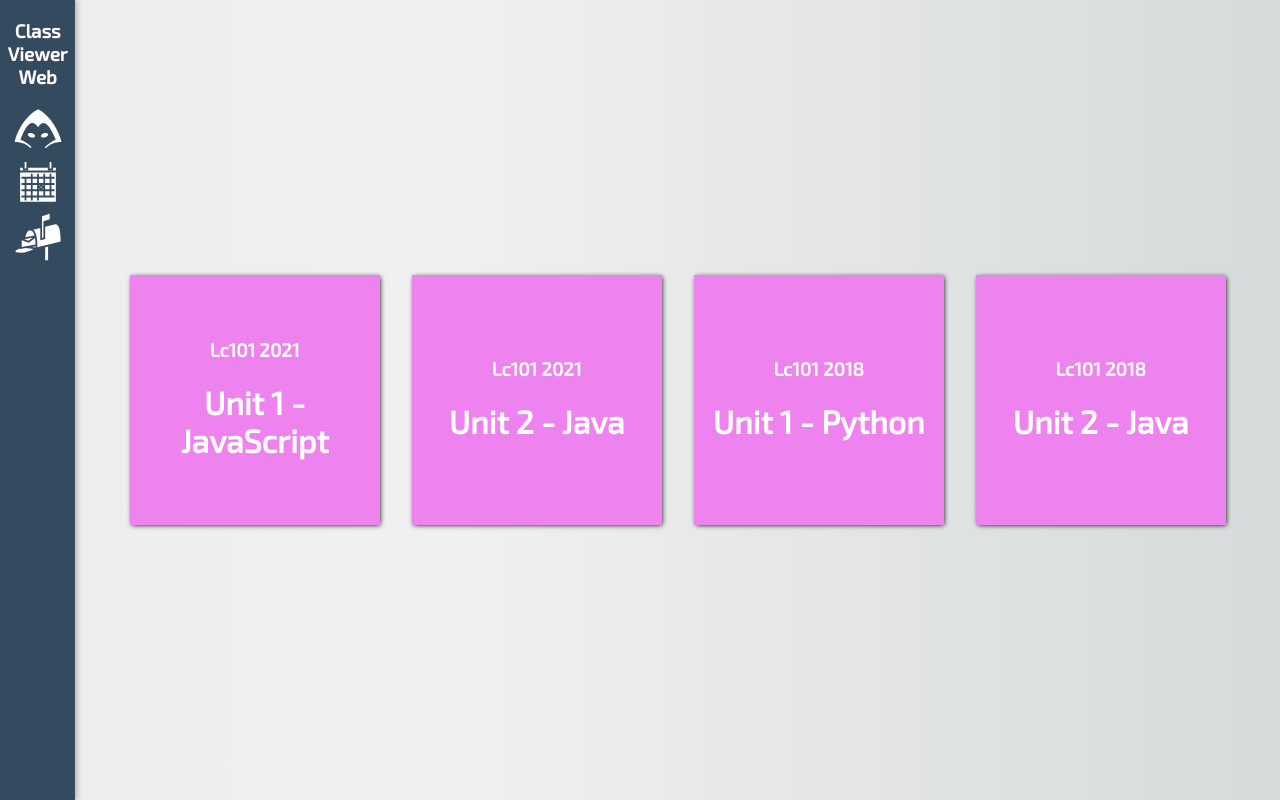
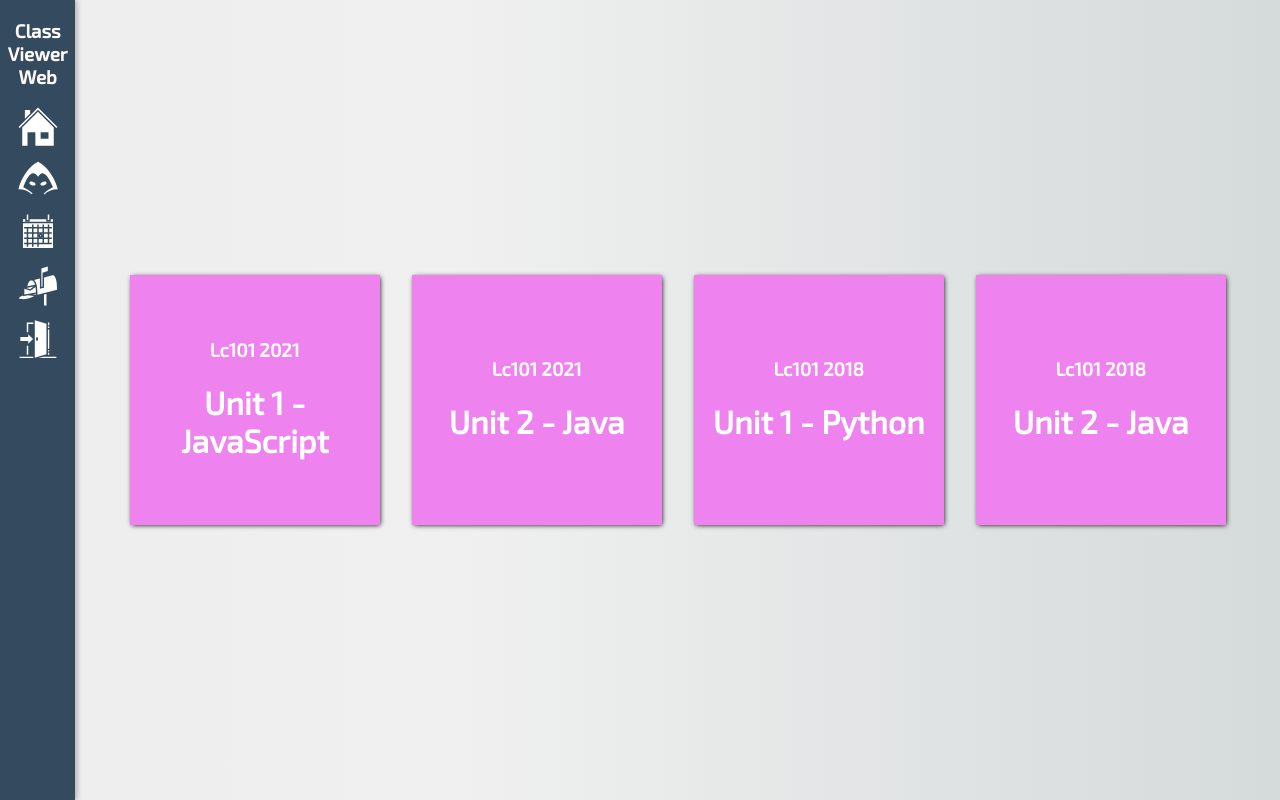
Before and after one commit to theodoremoreland/ClassViewerWeb, a React (Create React App) app in the folder front-end/: page / in a window 1280 px wide. Built offline with nearby package versions, Linux system fonts and the light colour scheme.

Commit message:
added temp icons and updated with transitions and resize

```diff
--- a/front-end/src/App.tsx
+++ b/front-end/src/App.tsx
@@ -6,7 +6,12 @@ import Panel from './components/Panel';
 import Card from './components/Card';
 
 // Icons
-import { GiCalendar, GiMailbox, GiHood } from "react-icons/gi";
+import { GiCalendar
+  , GiMailbox
+  , GiHood
+  , GiExitDoor
+  , GiHouse
+} from "react-icons/gi";
 
 // Styles
 import './App.css';
@@ -15,7 +20,7 @@ function App() {
   return (
     <>
       <div id="controlPanelContainer">
-        <Panel title="Class Viewer Web" icons={[ GiHood, GiCalendar, GiMailbox,]} />
+        <Panel title="Class Viewer Web" icons={[ GiHouse, GiHood, GiCalendar, GiMailbox, GiExitDoor]} />
       </div>
       <div id="contentContainer">
         <Card title="Unit 1 - JavaScript" subtitle="Lc101 2021"/>
--- a/front-end/src/components/Panel.css
+++ b/front-end/src/components/Panel.css
@@ -25,6 +25,12 @@
     text-align: center;
 }
 
+.icon {
+ margin-bottom: 8px;
+ transition: transform 230ms ease-in-out;;
+}
+
 .icon:hover {
     fill: #5C93CE;
+    transform: scale(1.2);
 }
--- a/front-end/src/components/Panel.tsx
+++ b/front-end/src/components/Panel.tsx
@@ -17,7 +17,7 @@ const Panel: FunctionComponent<PanelProps> = ({ title, icons }) => {
     <div className="panel">
         <h3 className="panelTitle">{title}</h3>
       {
-        icons.map((Icon) => <div><Icon className="icon" size={50}/></div>)
+        icons.map((Icon) => <div><Icon className="icon" size={42}/></div>)
       }
     </div>
   )
```
